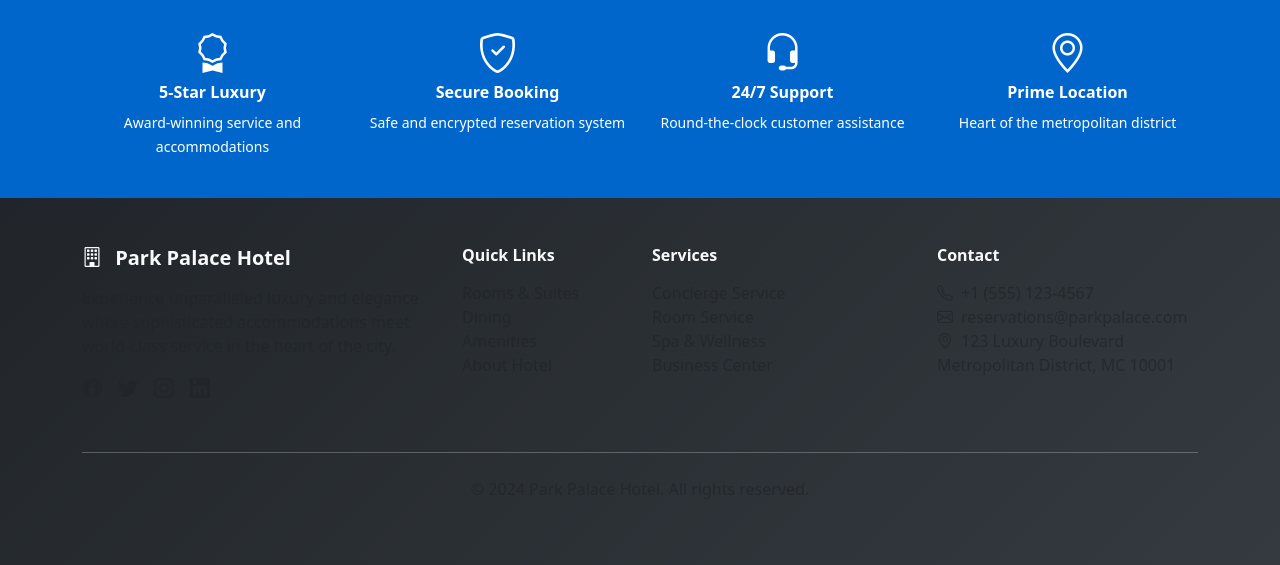
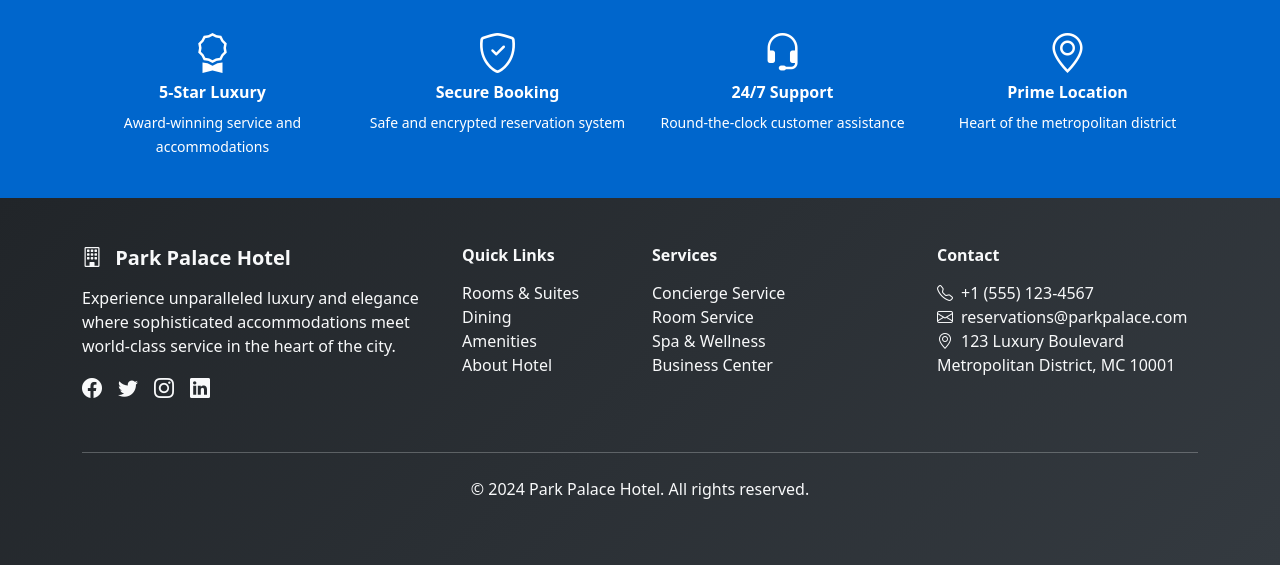
Before and after one commit to MichaelWaruiru/hotel-system, a Flask app: page / in a window 1280 px wide. Shown: the part 4497-5062 px from the top of the page. Run offline with Flask 3, Linux system fonts and the light colour scheme; some libraries are stand-ins or nearby versions.

Commit message:
Adjusted footer styles

```diff
--- a/templates/base.html
+++ b/templates/base.html
@@ -62,30 +62,30 @@
                         <i class="bi bi-building me-2"></i>
                         Park Palace Hotel
                     </h5>
-                    <p class="text-muted">
+                    <p class="text-light">
                         Experience unparalleled luxury and elegance where sophisticated accommodations meet world-class service in the heart of the city.
                     </p>
                     <div class="d-flex gap-3">
-                        <i class="bi bi-facebook fs-5 text-muted"></i>
-                        <i class="bi bi-twitter fs-5 text-muted"></i>
-                        <i class="bi bi-instagram fs-5 text-muted"></i>
-                        <i class="bi bi-linkedin fs-5 text-muted"></i>
+                        <i class="bi bi-facebook fs-5 text-light"></i>
+                        <i class="bi bi-twitter fs-5 text-light"></i>
+                        <i class="bi bi-instagram fs-5 text-light"></i>
+                        <i class="bi bi-linkedin fs-5 text-light"></i>
                     </div>
                 </div>
 
                 <div class="col-lg-2 col-md-6 mb-4">
                     <h6 class="fw-bold mb-3">Quick Links</h6>
                     <ul class="list-unstyled">
-                        <li><a href="#rooms" class="text-muted text-decoration-none">Rooms & Suites</a></li>
-                        <li><a href="#dining" class="text-muted text-decoration-none">Dining</a></li>
-                        <li><a href="#amenities" class="text-muted text-decoration-none">Amenities</a></li>
-                        <li><a href="#about" class="text-muted text-decoration-none">About Hotel</a></li>
+                        <li><a href="#rooms" class="text-light text-decoration-none">Rooms & Suites</a></li>
+                        <li><a href="#dining" class="text-light text-decoration-none">Dining</a></li>
+                        <li><a href="#amenities" class="text-light text-decoration-none">Amenities</a></li>
+                        <li><a href="#about" class="text-light text-decoration-none">About Hotel</a></li>
                     </ul>
                 </div>
 
                 <div class="col-lg-3 col-md-6 mb-4">
                     <h6 class="fw-bold mb-3">Services</h6>
-                    <ul class="list-unstyled text-muted">
+                    <ul class="list-unstyled text-light">
                         <li>Concierge Service</li>
                         <li>Room Service</li>
                         <li>Spa & Wellness</li>
@@ -95,7 +95,7 @@
 
                 <div class="col-lg-3 mb-4">
                     <h6 class="fw-bold mb-3">Contact</h6>
-                    <ul class="list-unstyled text-muted">
+                    <ul class="list-unstyled text-light">
                         <li><i class="bi bi-telephone me-2"></i>+1 (555) 123-4567</li>
                         <li><i class="bi bi-envelope me-2"></i>reservations@parkpalace.com</li>
                         <li><i class="bi bi-geo-alt me-2"></i>123 Luxury Boulevard<br>Metropolitan District, MC 10001</li>
@@ -104,7 +104,7 @@
             </div>
 
             <hr class="my-4">
-            <div class="text-center text-muted">
+            <div class="text-center text-light">
                 <p>&copy; 2024 Park Palace Hotel. All rights reserved.</p>
             </div>
         </div>
```
